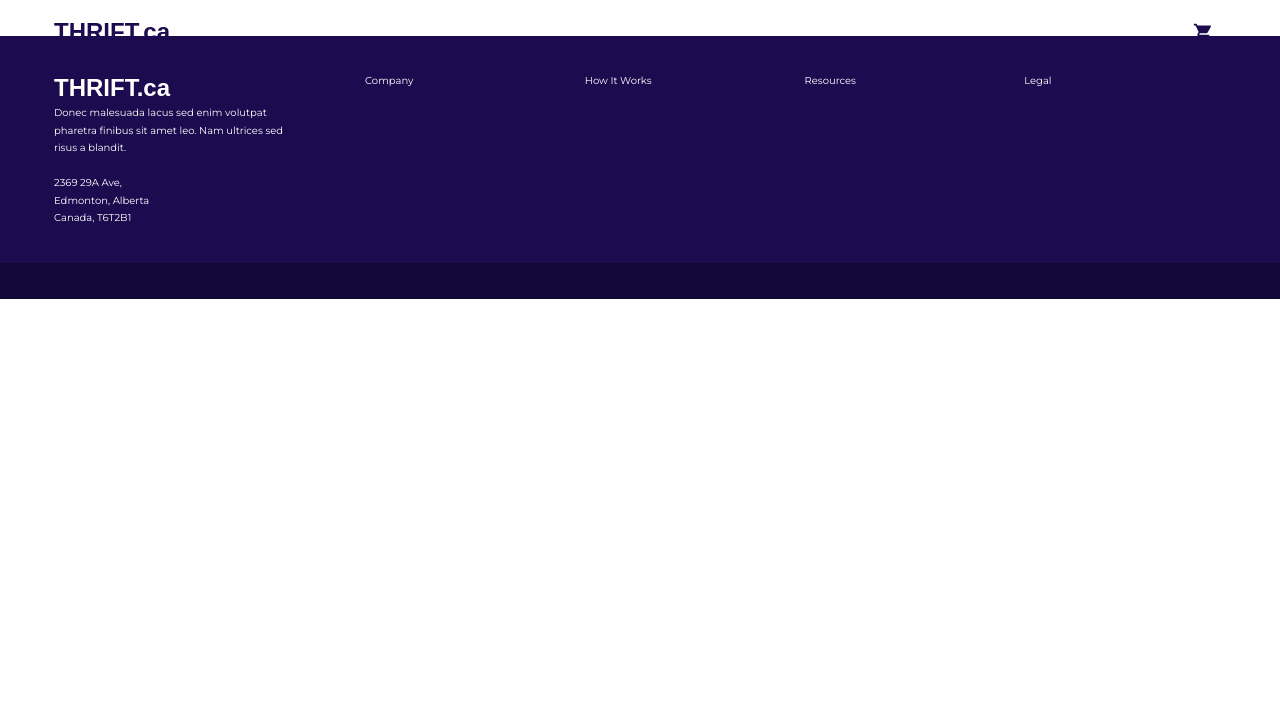
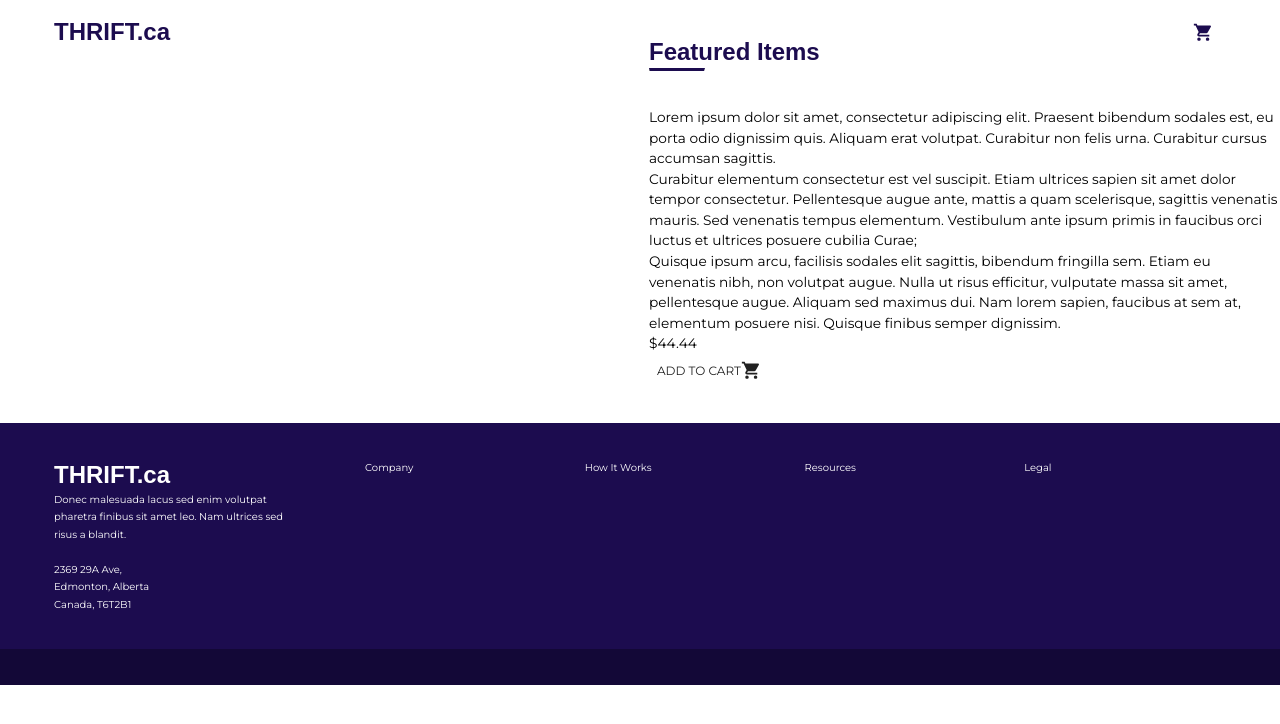
Before and after one commit to carlcastello/online-resell-store, a React (Create React App) app: page /products/123 in a window 1280 px wide. Shown: the top 724 px of the page. Built offline with nearby package versions, Linux system fonts and the light colour scheme; a web font is replaced by a local one.

Commit message:
ORS-2: React Router Url

```diff
--- a/src/app.tsx
+++ b/src/app.tsx
@@ -20,7 +20,7 @@ const App: React.FC = () => {
           <Switch>
             <Route exact path="/" component={Home} />
             <Route exact path="/products" component={Products} />
-            <Route exact path="/product/:id" component={Product} />
+            <Route exact path="/products/:id" component={Product} />
           </Switch>
         <Footer/>
       </ThemeProvider>
--- a/src/components/product-card/index.tsx
+++ b/src/components/product-card/index.tsx
@@ -95,7 +95,7 @@ class ProductCard extends Component<IOwnProps> {
     } = this.props;
 
     return (
-      <Link to={`product/${id}`} className={link}>
+      <Link to={`products/${id}`} className={link}>
         <Card>
           <CardActionArea>
             <CardMedia
```
